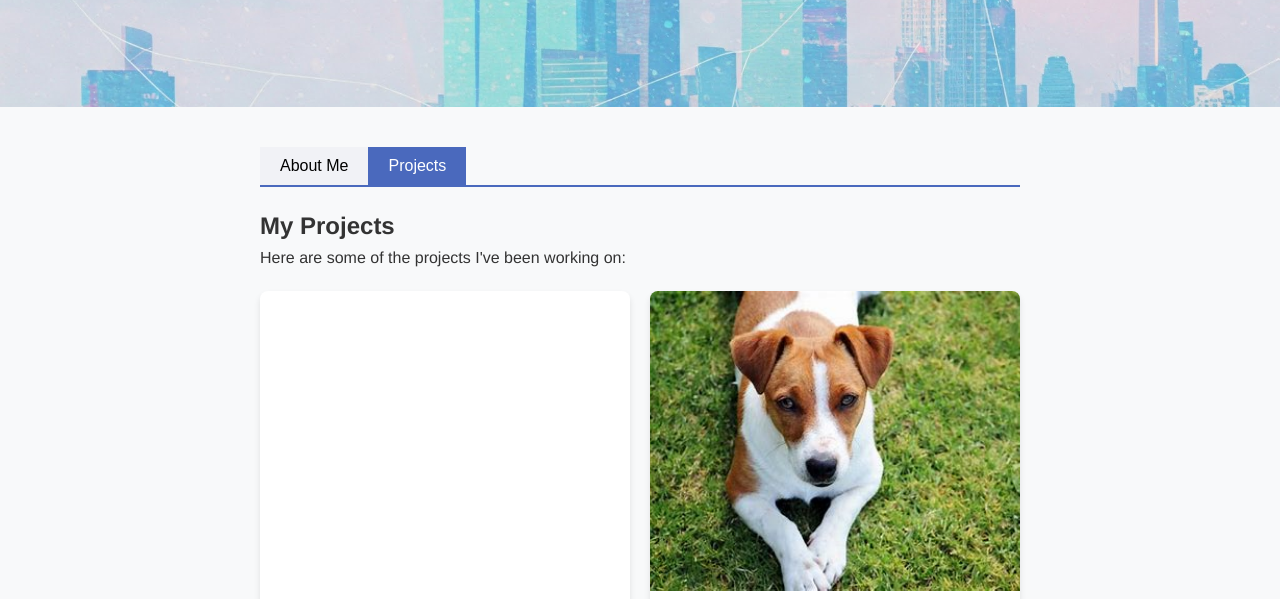
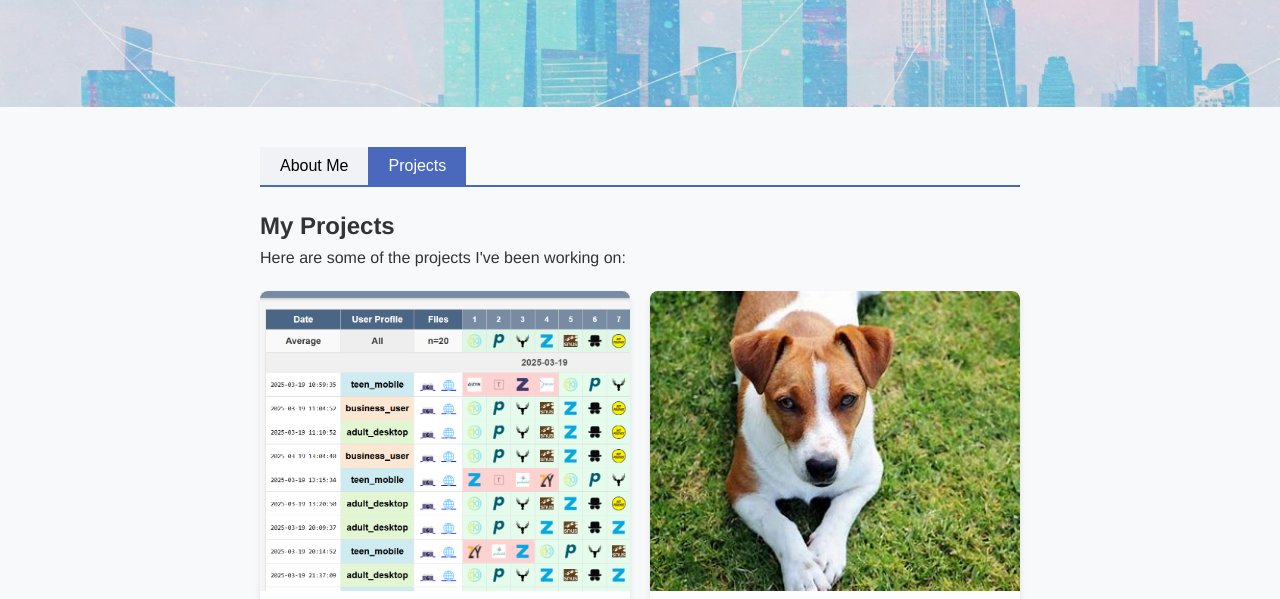
Before and after one commit to pierreai-me/pierreai-me.github.io, a plain HTML site: page index.html in a window 1280 px wide. Both pictures are taken after a click on the button "Projects". Shown: the part 201-800 px from the top of the page. Drawn offline with Linux system fonts and the light colour scheme.

Commit message:
fix extension

```diff
--- a/index.html
+++ b/index.html
@@ -287,7 +287,7 @@
                 <div class="projects-grid">
 
                     <div class="project-card">
-                        <div class="project-image" style="background-image: url('nicotrack.jpg');"></div>
+                        <div class="project-image" style="background-image: url('nicotrack.png');"></div>
                         <div class="project-info">
                             <a href="https://nicotrack.pierreai.me"  class="project-title" target="_blank">NicoTrack</a>
                             <p class="project-desc">Systematically track nicotine pouch advertising and organic search rankings across user demographics and geography.</p>
```
